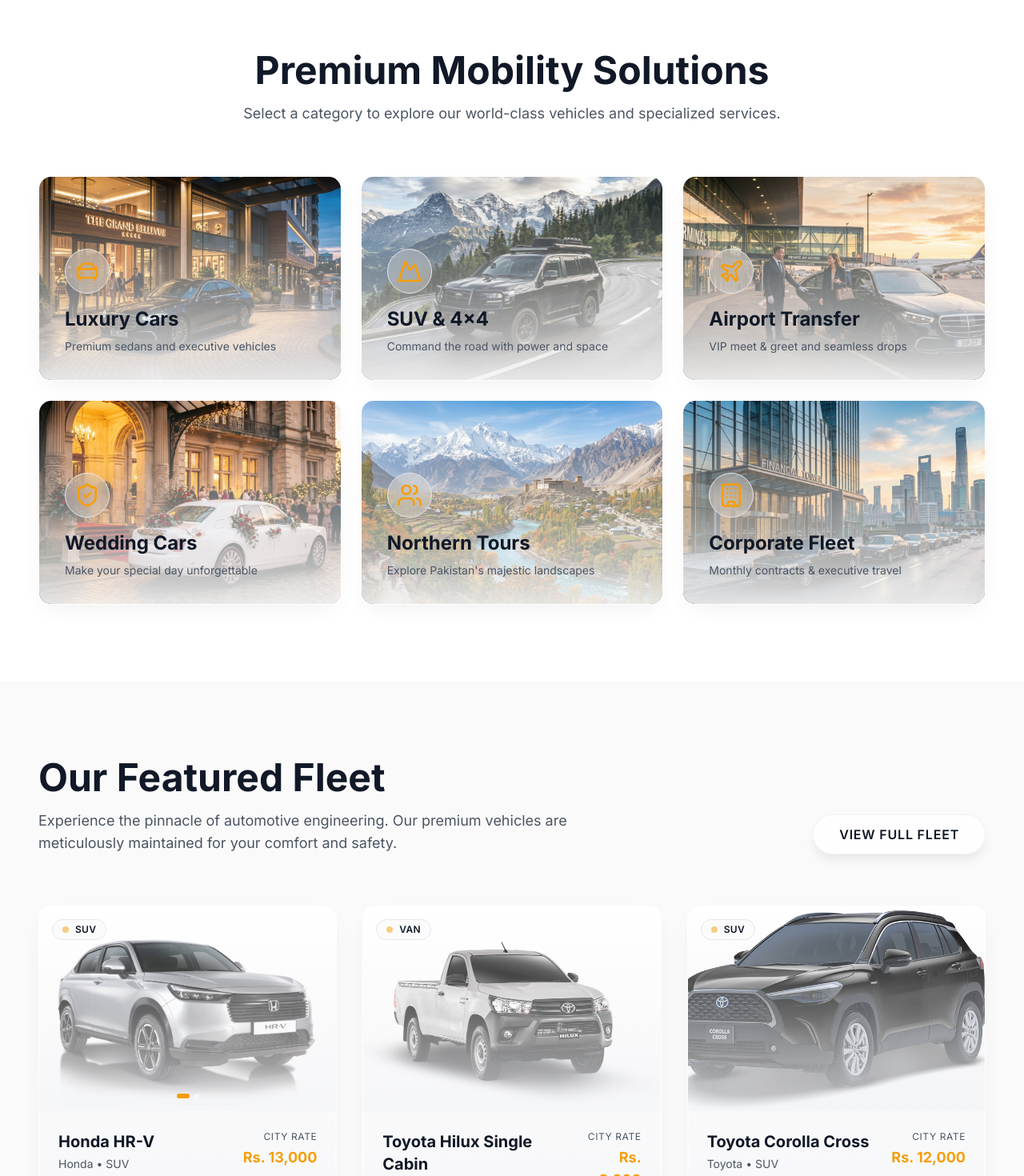
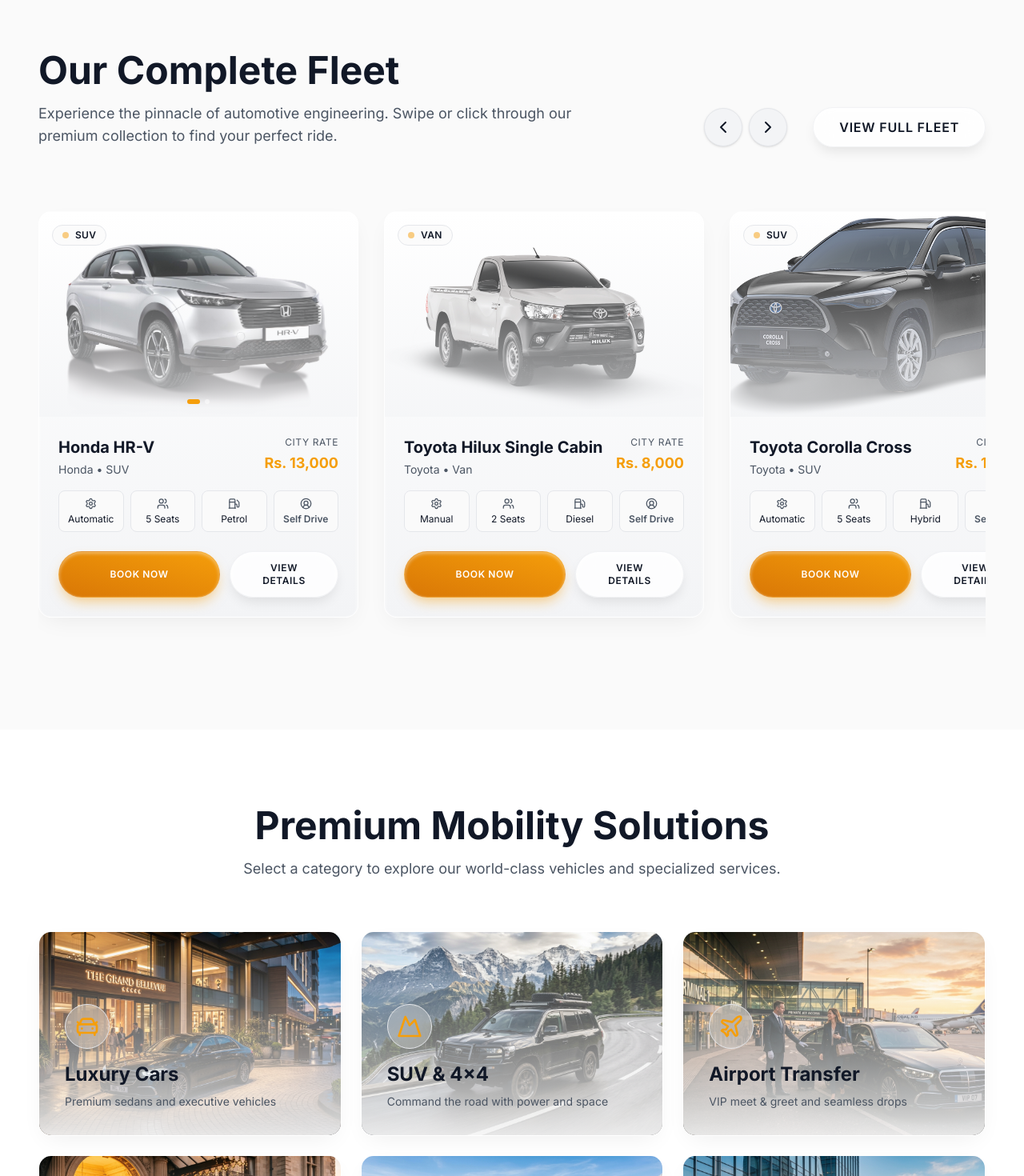
Before and after one commit to ali128664-hue/iristours, a Next.js app: page / in a window 1280 px wide. Shown: the part 920-2390 px from the top of the page at 80% size. Built offline with nearby package versions, Linux system fonts and the light colour scheme; a web font is replaced by a local one.

Commit message:
Reorder homepage sections and convert Featured Fleet into a side-scrolling carousel

```diff
--- a/src/app/page.tsx
+++ b/src/app/page.tsx
@@ -12,8 +12,8 @@
   return (
     <>
       <HeroSection />
+      <FeaturedFleet />
       <QuickCategories />
-      <FeaturedFleet />
       <WhyChooseUs />
       <PopularDestinations />
       <AirportTransferSection />
--- a/src/components/home/FeaturedFleet.tsx
+++ b/src/components/home/FeaturedFleet.tsx
@@ -1,15 +1,27 @@
 "use client";
 
+import { useRef } from "react";
 import { motion } from "framer-motion";
 import Link from "next/link";
 import { Button } from "@/components/ui/Button";
 import VehicleCard from "@/components/fleet/VehicleCard";
-import fleetData from "@/data/fleet.json"; // We will create this path alias or relative import
-// The actual path will be handled by TS. Let's use relative for safety.
+import fleetData from "@/data/fleet.json";
+import { ChevronLeft, ChevronRight } from "lucide-react";
 
 export default function FeaturedFleet() {
-  // Take top 3-4 vehicles for featured
-  const featuredVehicles = fleetData.slice(0, 3);
+  const scrollContainerRef = useRef<HTMLDivElement>(null);
+
+  const scrollLeft = () => {
+    if (scrollContainerRef.current) {
+      scrollContainerRef.current.scrollBy({ left: -400, behavior: "smooth" });
+    }
+  };
+
+  const scrollRight = () => {
+    if (scrollContainerRef.current) {
+      scrollContainerRef.current.scrollBy({ left: 400, behavior: "smooth" });
+    }
+  };
 
   return (
     <section className="py-24 bg-bg-primary relative overflow-hidden">
@@ -22,7 +34,7 @@
               viewport={{ once: true }}
               className="text-3xl md:text-5xl font-bold text-text-primary mb-4"
             >
-              Our Featured Fleet
+              Our Complete Fleet
             </motion.h2>
             <motion.p
               initial={{ opacity: 0, x: -30 }}
@@ -31,7 +43,7 @@
               transition={{ delay: 0.1 }}
               className="text-text-secondary text-lg"
             >
-              Experience the pinnacle of automotive engineering. Our premium vehicles are meticulously maintained for your comfort and safety.
+              Experience the pinnacle of automotive engineering. Swipe or click through our premium collection to find your perfect ride.
             </motion.p>
           </div>
 
@@ -39,19 +51,58 @@
             initial={{ opacity: 0, x: 30 }}
             whileInView={{ opacity: 1, x: 0 }}
             viewport={{ once: true }}
+            className="flex items-center gap-4"
           >
-            <Link href="/fleet">
+            <div className="flex gap-2 mr-4">
+              <button
+                onClick={scrollLeft}
+                className="w-12 h-12 rounded-full border border-border-primary bg-bg-card flex items-center justify-center text-text-primary hover:bg-accent-primary hover:text-white hover:border-accent-primary transition-colors shadow-sm"
+                aria-label="Scroll left"
+              >
+                <ChevronLeft size={24} />
+              </button>
+              <button
+                onClick={scrollRight}
+                className="w-12 h-12 rounded-full border border-border-primary bg-bg-card flex items-center justify-center text-text-primary hover:bg-accent-primary hover:text-white hover:border-accent-primary transition-colors shadow-sm"
+                aria-label="Scroll right"
+              >
+                <ChevronRight size={24} />
+              </button>
+            </div>
+            <Link href="/fleet" className="hidden sm:block">
               <Button variant="secondary">View Full Fleet</Button>
             </Link>
           </motion.div>
         </div>
 
-        <div className="grid grid-cols-1 md:grid-cols-2 lg:grid-cols-3 gap-8">
-          {featuredVehicles.map((vehicle, index) => (
-            <VehicleCard key={vehicle.id} vehicle={vehicle} index={index} />
-          ))}
+        {/* Carousel Container */}
+        <div className="relative -mx-6 md:-mx-12 px-6 md:px-12">
+          <div
+            ref={scrollContainerRef}
+            className="flex gap-8 overflow-x-auto snap-x snap-mandatory hide-scrollbar pb-8 pt-4"
+            style={{ scrollbarWidth: 'none', msOverflowStyle: 'none' }}
+          >
+            {fleetData.map((vehicle, index) => (
+              <div key={vehicle.id} className="min-w-[300px] md:min-w-[400px] snap-start flex-shrink-0">
+                <VehicleCard vehicle={vehicle} index={index} />
+              </div>
+            ))}
+          </div>
+        </div>
+
+        <div className="mt-8 text-center sm:hidden">
+            <Link href="/fleet">
+              <Button variant="secondary" className="w-full">View Full Fleet</Button>
+            </Link>
         </div>
       </div>
+
+      {/* Hide scrollbar styles for Webkit */}
+      <style dangerouslySetInnerHTML={{__html: `
+        .hide-scrollbar::-webkit-scrollbar {
+          display: none;
+        }
+      `}} />
     </section>
   );
 }
```
